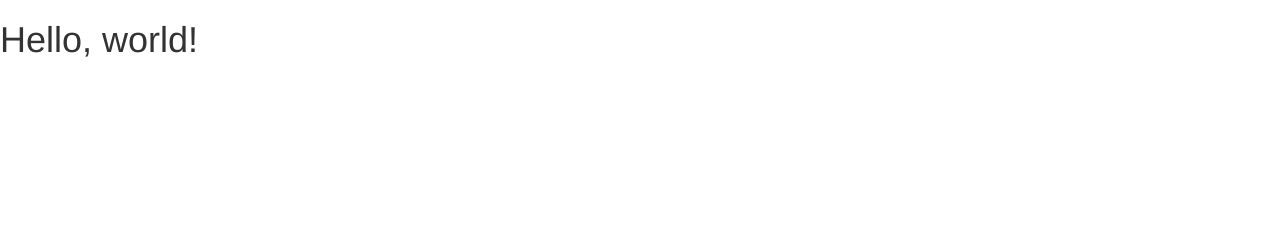
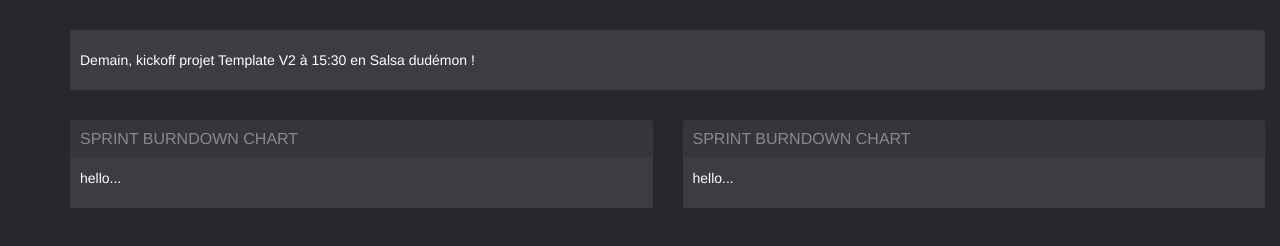
Before and after one commit to fgosselin/dashboardSkin, a website: page public/index.html in a window 1280 px wide. Drawn offline with nearby package versions, Linux system fonts and the light colour scheme.

Commit message:
Basix layout & Boxes styles + HTML structure

```diff
--- /dev/null
+++ b/less/boxes.less
@@ -0,0 +1,28 @@
+//Setup boxes variables
+@base-box-padding: 20px;
+@half-box-padding: @base-box-padding / 2;
+@mini-box-padding: @base-box-padding / 4;
+
+//Boxes styles
+.box {
+    background-color: @gray;
+    padding: 0;
+    margin-bottom: 30px;
+    border-radius: @border-radius-small;
+
+    &.no-head {
+        padding: @base-box-padding @half-box-padding;
+    }
+}
+.box h2 {
+    margin: 0;
+    padding: @half-box-padding;
+    .border-top-radius(@border-radius-small);
+    background-color: @gray-dark;
+    font-size: 16px;
+    color: @gray-lighter;
+    text-transform: uppercase;
+}
+.box .content {
+    padding: @half-box-padding @half-box-padding @base-box-padding @half-box-padding;
+}
--- /dev/null
+++ b/less/layout.less
@@ -0,0 +1,35 @@
+//
+// Variables
+// --------------------------------------------------
+
+@gray-darker:            #26282D;
+@gray-dark:              #35363B;
+@gray:                   #3C3D42;
+@gray-light:             #4F5055;
+@gray-lighter:           #88898C;
+
+@brand-primary:          #6BAC1B;
+@brand-secondary:        #40BEFA;
+@brand-info:             #fff;
+@brand-warning:          #FFC300;
+@brand-danger:           #DA3856;
+
+//== Scaffolding
+//
+//## Settings for some of the most global styles.
+
+//** Background color for `<body>`.
+@body-bg: @gray-darker;
+//** Global text color on `<body>`.
+@text-color: @brand-info;
+
+//** Global textual link color.
+@link-color: @brand-primary;
+//** Link hover color set via `darken()` function.
+@link-hover-color: darken(@link-color, 15%);
+
+// Layout styles
+.main-container {
+    padding-left: 70px;
+    padding-top:30px;
+}
--- a/less/main.less
+++ b/less/main.less
@@ -1 +1,7 @@
 @import "../public/components/bootstrap/less/bootstrap.less";
+
+//Dashboard settings
+@import "layout.less";
+
+//Boxes
+@import "boxes.less";
--- a/public/index.html
+++ b/public/index.html
@@ -6,8 +6,11 @@
         <meta name="viewport" content="width=device-width, initial-scale=1">
         <title>Basic template</title>
 
-        <!-- Bootstrap -->
+        <!-- Global styles -->
         <link href="css/main.css" rel="stylesheet">
+
+        <!-- Charts library css -->
+        <link href="components/c3/c3.css" rel="stylesheet" type="text/css">
 
         <!-- HTML5 Shim and Respond.js IE8 support of HTML5 elements and media queries -->
         <!-- WARNING: Respond.js doesn't work if you view the page via file:// -->
@@ -17,11 +20,37 @@
         <![endif]-->
     </head>
     <body>
-        <h1>Hello, world!</h1>
-
-        <!-- jQuery (necessary for Bootstrap's JavaScript plugins) -->
+        <div class="container-fluid main-container">
+            <div class="row">
+                <div class="col-md-12">
+                    <div class="box no-head">
+                        Demain, kickoff projet Template V2 à 15:30 en Salsa dudémon !
+                    </div>
+                </div>
+            </div>
+            <div class="row">
+                <div class="col-md-6">
+                    <div class="box">
+                        <h2>Sprint burndown chart</h2>
+                        <div class="content">
+                            hello...
+                        </div>
+                    </div>
+                </div>
+                <div class="col-md-6">
+                    <div class="box">
+                        <h2>Sprint burndown chart</h2>
+                        <div class="content">
+                            hello...
+                        </div>
+                    </div>
+                </div>
+            </div>
+        </div>
+        <!-- JS lib's -->
         <script src="components/jquery/dist/jquery.min.js"></script>
-        <!-- Include all compiled plugins (below), or include individual files as needed -->
         <script src="components/bootstrap/dist/js/bootstrap.min.js"></script>
+        <script src="components/d3/d3.min.js" charset="utf-8"></script>
+        <script src="components/c3/c3.min.js"></script>
     </body>
 </html>
```
Also changed, not shown: public/css/main.css.
